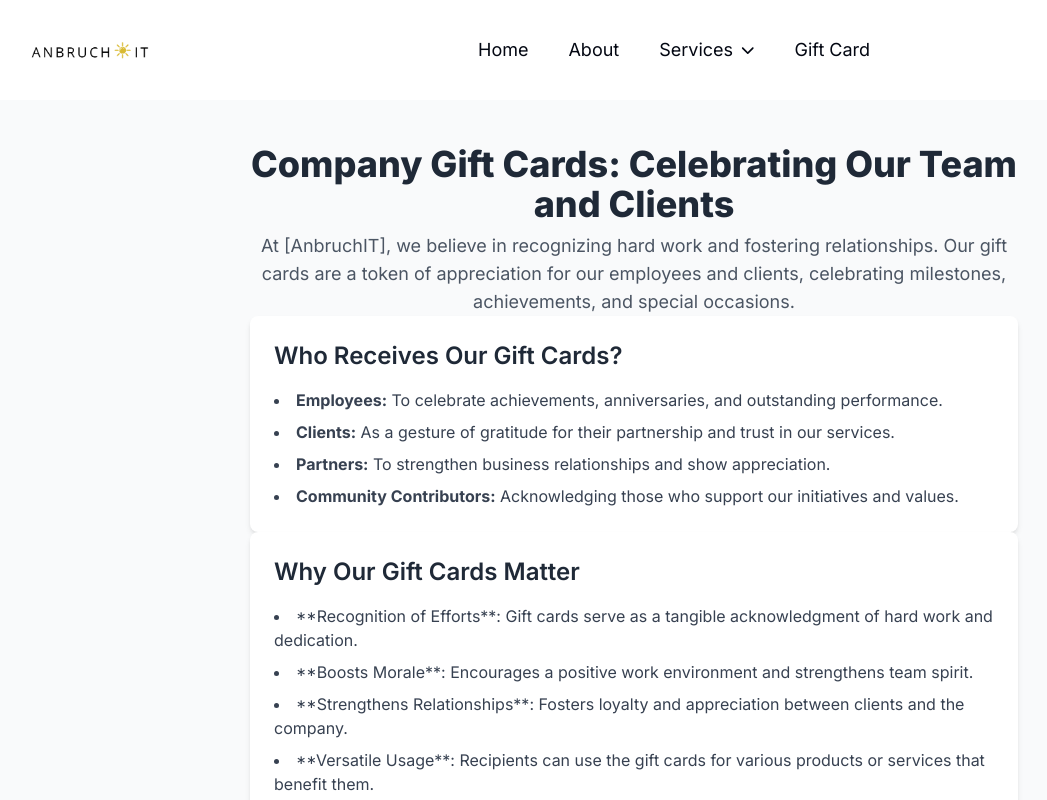
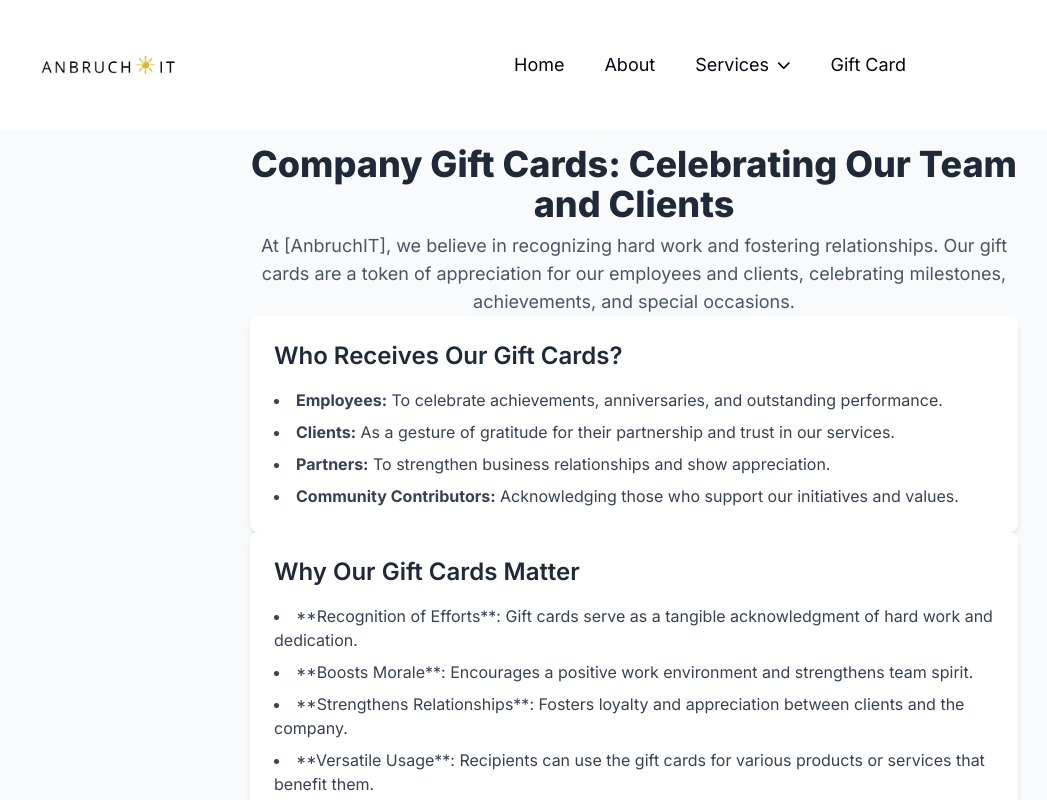
Before and after one commit to Zafar9708/AnbruchIT, a Next.js app: page /gift in a window 1280 px wide. Shown: the top 800 px of the page, without its empty margins (6-1053 px from the left). Built offline with nearby package versions, Linux system fonts and the light colour scheme.

Commit message:
Logo size increases

```diff
--- a/package.json
+++ b/package.json
@@ -5,7 +5,7 @@
   "scripts": {
     "dev": "next dev",
     "build": "next build",
-    "start": "next start",
+    "start": "NODE_ENV=production node server.js",
     "lint": "next lint"
   },
   "dependencies": {
--- a/src/components/Carausel.js
+++ b/src/components/Carausel.js
@@ -8,7 +8,7 @@ const Carausel = () => {
   const containerStyle = {
     display: 'flex',
     alignItems: 'center',
-    height: '750px',
+    height: '650px',
     backgroundColor: 'white', // Light background
     padding: '20px',
     borderRadius: '10px',
--- a/src/components/Development.js
+++ b/src/components/Development.js
@@ -12,7 +12,7 @@ const Development = () => {
   return (
     <div>
       {/* Hero Section */}
-      <section className="bg-white text-gray-950 py-24">
+      <section className="bg-gray-50 text-gray-950 py-24">
         <div className="container mx-auto text-center" data-aos="zoom-in-up">
           <h1 className="text-4xl md:text-4xl font-bold">
             <span className="text-royal-blue">V</span>
--- a/src/components/Navbar.js
+++ b/src/components/Navbar.js
@@ -25,12 +25,12 @@ const Navbar = () => {
   return (
     <header className="bg-white text-lg text-gray-950 text-center mb-2 fixed top-0 left-0 w-full z-50">
       <div className="container mx-auto px-6 py-1 flex items-center">
-        <div className="flex-shrink-0">
+        <div className="flex-shrink-0 p-2">
           <Link href="/">
             <Image
               src="/ANBRUCH IT_transparent_bg.png"
-              width={140}
-              height={140}
+              width={160}
+              height={540}
               alt="Website Logo"
             />
           </Link>
```
Also changed, not shown: server.js (added, +21 -0 lines).
